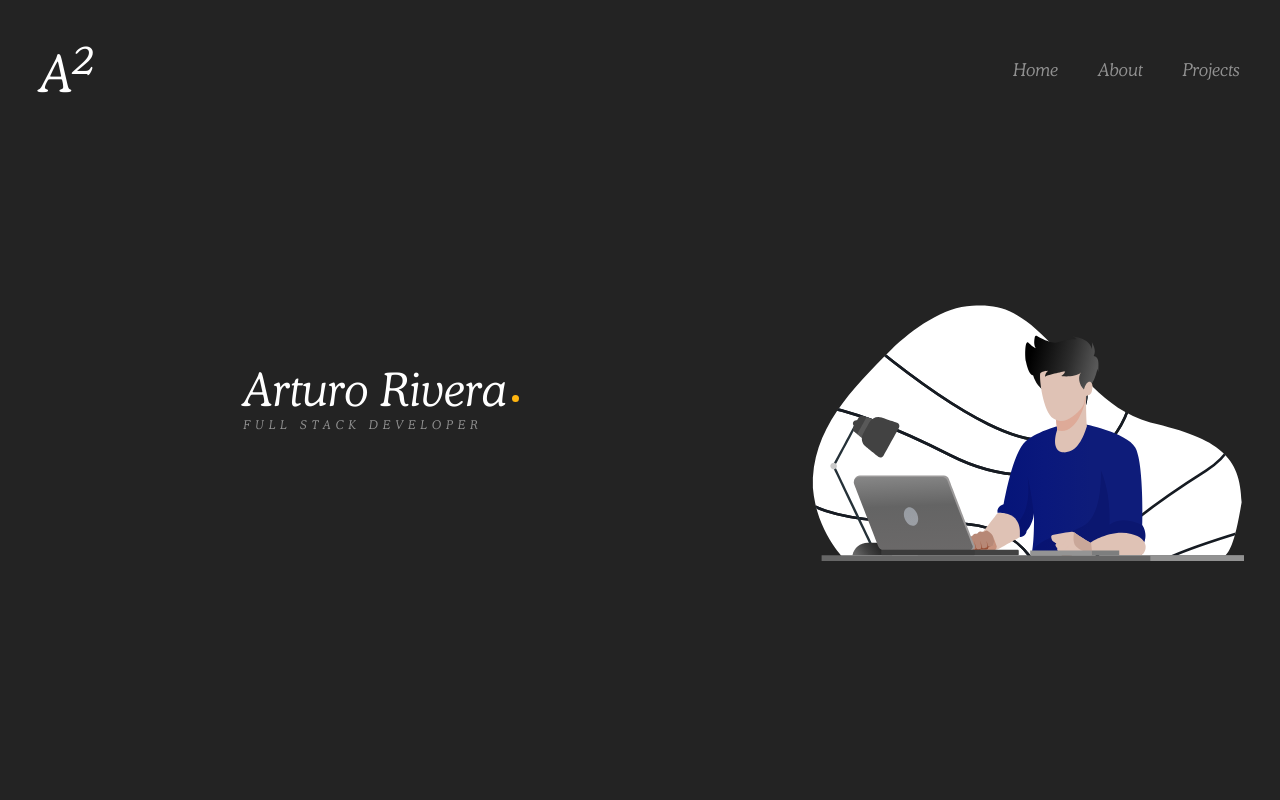
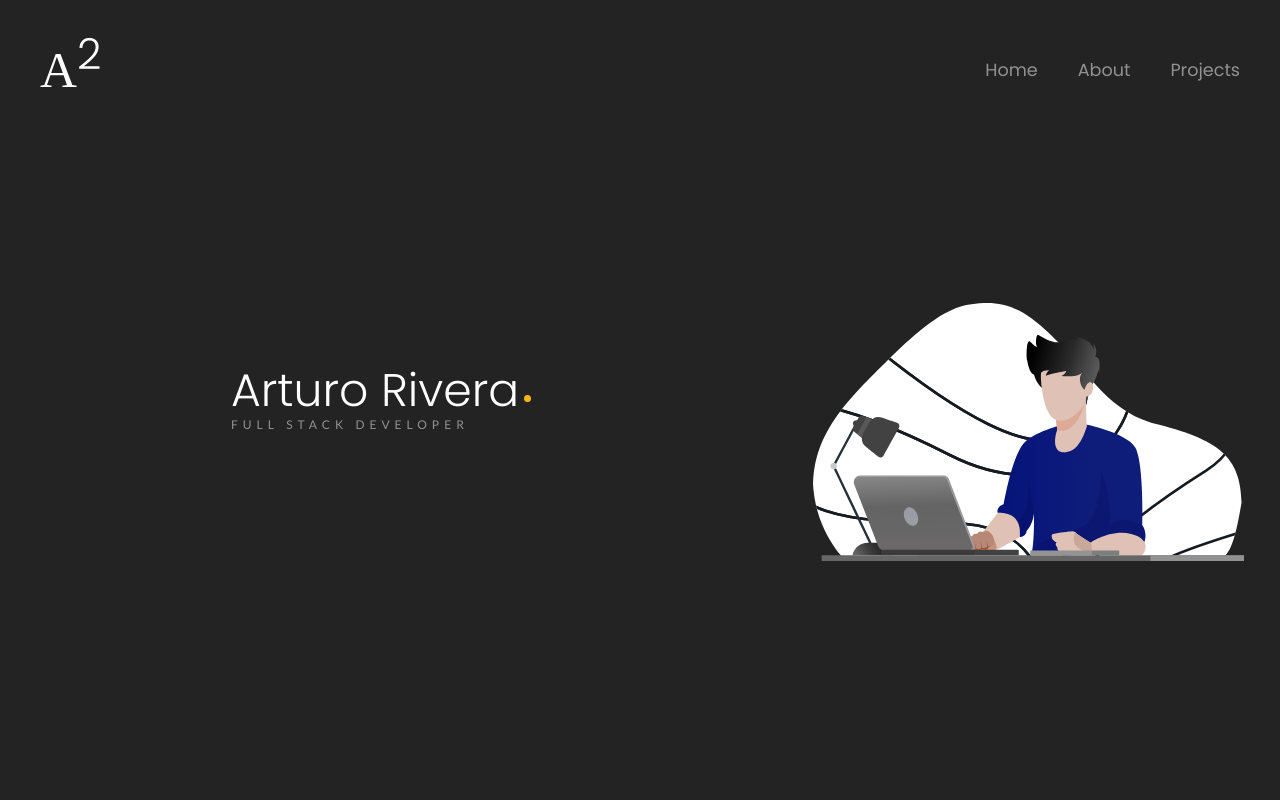
Before and after one commit to Houser97/Portfolio, a React (Vite) app: page / in a window 1280 px wide. Shown: the top 800 px of the page. Built offline with nearby package versions, Linux system fonts and the light colour scheme.

Commit message:
Update App.css
Set Poppins font

```diff
--- a/src/App.css
+++ b/src/App.css
@@ -42,7 +42,7 @@
 }
 
 * {
-  font-family: 'cooper' !important;
+  font-family: Poppins;
   font-weight: 100;
   background: #232323 !important;
 }
@@ -60,3 +60,9 @@
   src: url('./assets/Fonts/cooperli.ttf');
   font-weight: 700;
 }
+
+@font-face {
+  font-family: Poppins;
+  src: url('./assets/Fonts/Poppins-Regular.ttf');
+  font-weight: 700;
+}
```
